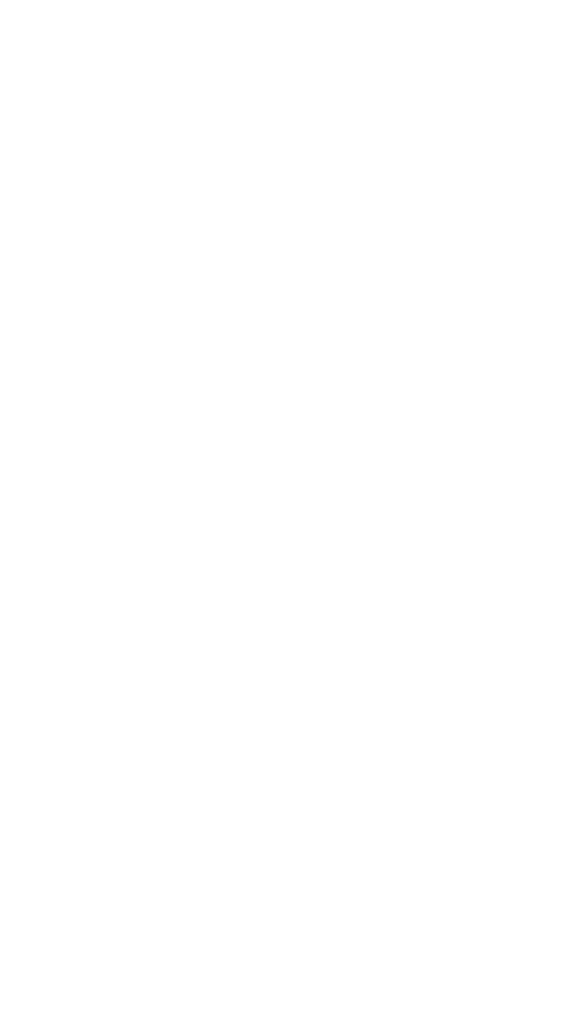
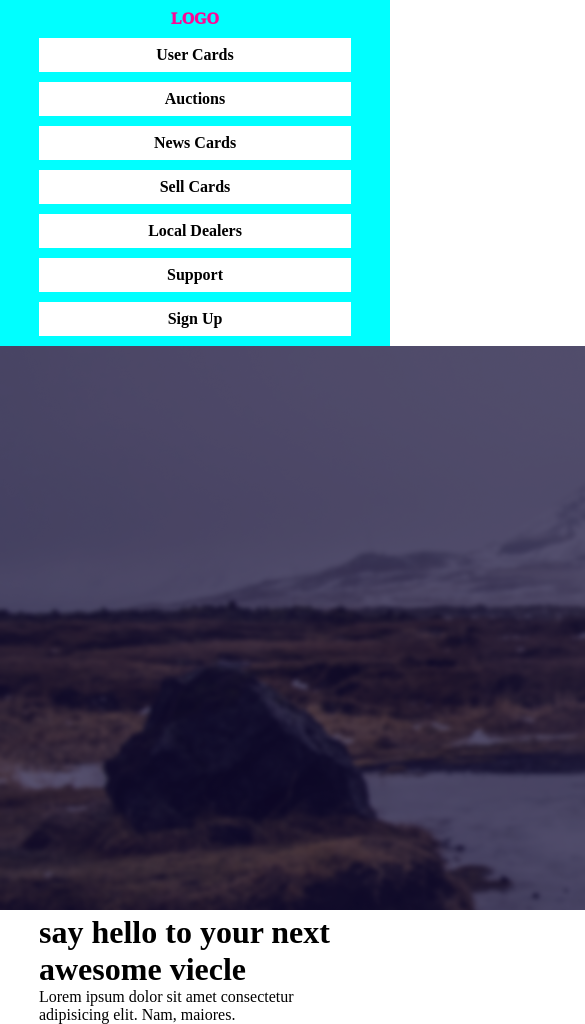
Before and after one commit to Biinfo/Moniras, a plain HTML site: page index.html in a window 390 px wide. Shown: the top 1024 px of the page, 585 px wide, since content can reach past the window. Before the commit the page ends 844 px from the top, so only its background shows below. Drawn offline with Linux system fonts and the light colour scheme.

Commit message:
add responsive design

```diff
--- /dev/null
+++ b/CSS/loptop.css
@@ -0,0 +1,34 @@
+.main-menu{
+
+    overflow: hidden;
+    padding-top: 10px;
+    padding-bottom: 10px;
+}
+.logo{
+    float: left;
+}
+.logo a{
+    color: rgb(15, 13, 13);
+    font-weight: bolder;
+    text-transform: uppercase;
+    text-decoration: none;
+}
+.logo a:hover{
+   color: red;
+}
+.menu{
+    float: right;
+
+}
+.menu nav ul li{
+    display: inline-flex;
+    padding-left: 20px;
+}
+.menu nav ul li a{
+    text-decoration: none;
+    color: rgb(26, 24, 24);
+}
+.menu nav ul li a:hover{
+    color:red;
+
+}
--- /dev/null
+++ b/CSS/mobile.css
@@ -0,0 +1,27 @@
+.main-menu{
+    background-color:aqua;
+    text-align: center;
+    padding-top: 10px;
+    padding-bottom: 10px;
+}
+.logo a{
+    color: rgb(252, 7, 150);
+    text-decoration: none;
+    font-weight: 1000;
+}
+.menu nav ul li{
+    padding-top: 10px;
+    list-style: none;
+
+}
+.menu nav ul li a{
+    text-decoration:  none;
+    background-color: white;
+    display: block;
+    padding: 8px;
+    color: black;
+    font-weight: bold;
+}
+.menu nav ul li a:hover{
+    color: red;
+}
--- a/index.html
+++ b/index.html
@@ -1,13 +1,55 @@
 <!DOCTYPE html>
 <html lang="en">
+
 <head>
     <meta charset="UTF-8">
     <meta http-equiv="X-UA-Compatible" content="IE=edge">
     <meta name="viewport" content="width=device-width, initial-scale=1.0">
     <title>Document</title>
+
     <link rel="stylesheet" href="/CSS/style.css">
+    <link rel="stylesheet" media="screen and (max-width:684px)" href="/CSS/mobile.css">
+    <link rel="stylesheet" media="screen and (min-width:685px)" href="/CSS/loptop.css">
 </head>
+
 <body>
+    <!--Main menu start here-->
+    <div class="main-menu">
+        <div class="container">
+            <div class="logo">
+                <a href="#">LOGO</a>
+            </div>
+            <div class="menu">
+                <nav>
+                    <ul>
+                        <li><a href="#">User Cards</a></li>
+                        <li><a href="#">Auctions</a></li>
+                        <li><a href="#">News Cards</a></li>
+                        <li><a href="#">Sell Cards</a></li>
+                        <li><a href="#">Local Dealers</a></li>
+                        <li><a href="#">Support</a></li>
+                        <li><a href="#">Sign Up</a></li>
+                    </ul>
+                </nav>
+            </div>
+        </div>
+    </div>
+    <!--Main menu End here-->
+    <!--hero area start here-->
+    <div class="hero">
+        <div class="hero-img">
+            <img src="/IMG/Rectangle.png" alt="">
+        </div>
+       <div class="container">
+
+        <div class="hero-text">
+            <h1 class="hero-text1">say hello to your next awesome viecle </h1>
+        <p class="hero-text2">Lorem ipsum dolor sit amet consectetur adipisicing elit. Nam, maiores.</p>
+        </div>
+       </div>
+    </div>
+      <!--hero area End here-->
     <script src="/JS/main.js"></script>
 </body>
+
 </html>
```
Also changed, not shown: CSS/style.css (+7 -4 lines).
